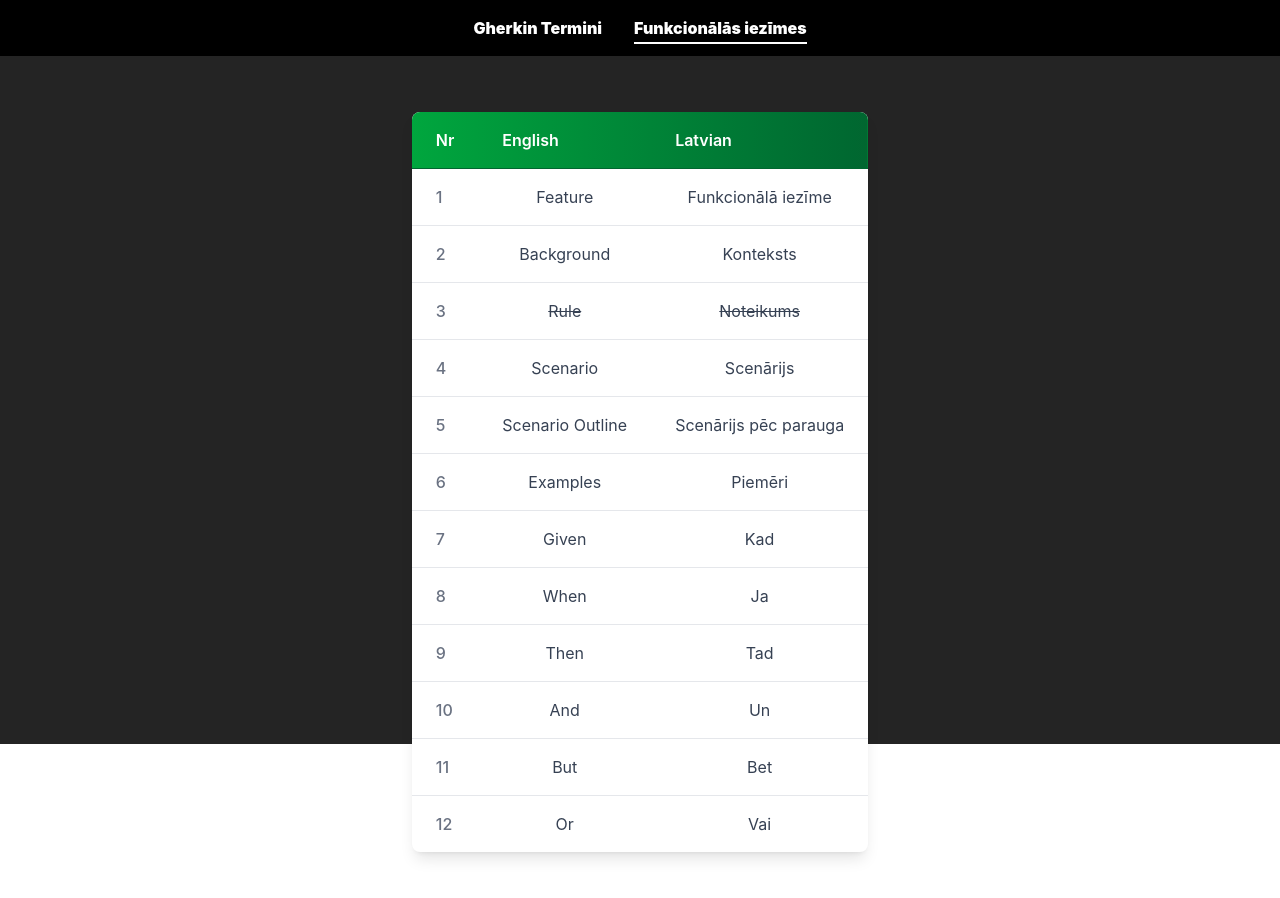
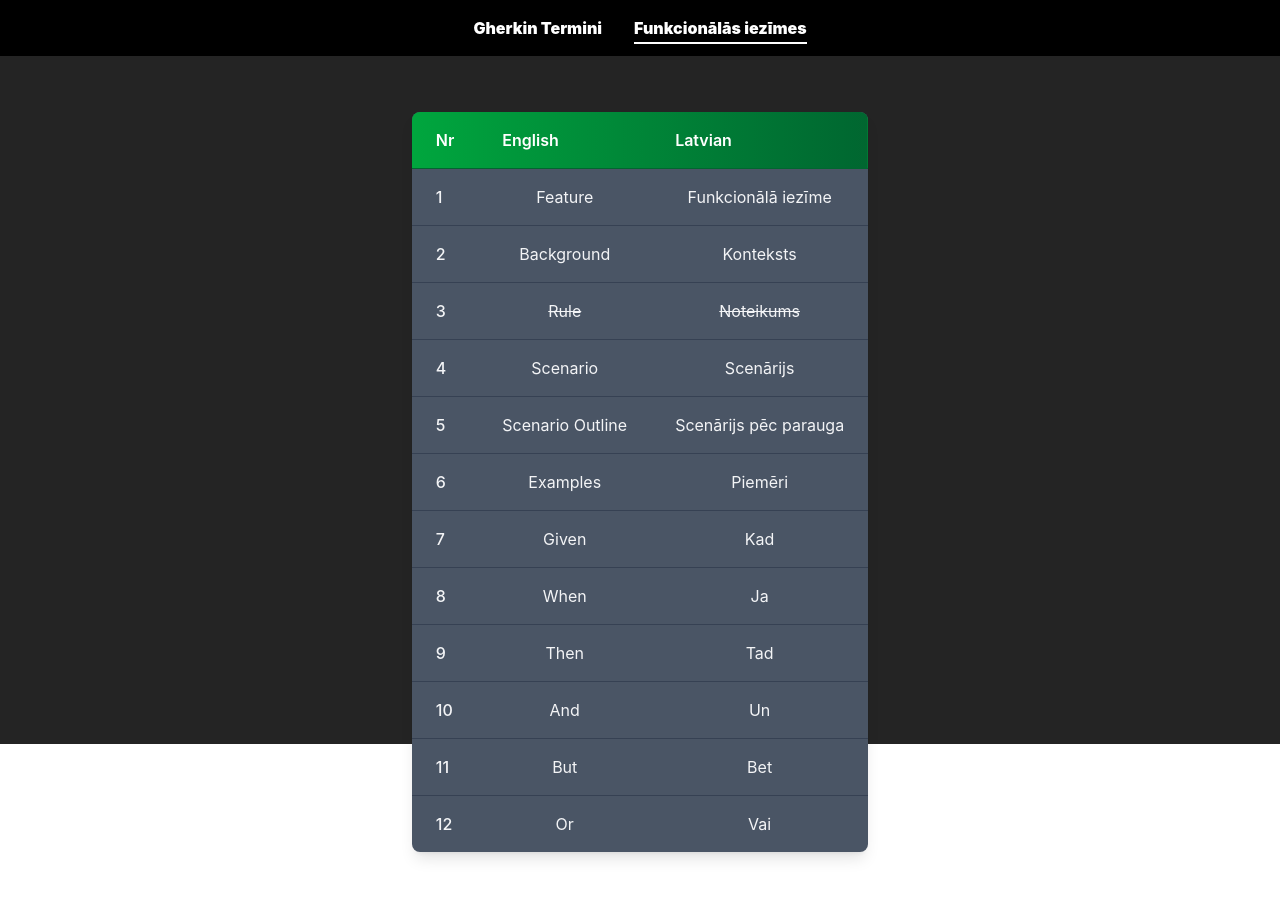
Before and after one commit to Chee3se/Gherkin, a React (Vite) app: page / in a window 1280 px wide. Shown: the top 898 px of the page. Built offline with nearby package versions, Linux system fonts and the light colour scheme; no server answers.

Commit message:
Gherkin fix 12

```diff
--- a/src/components/table/Row.tsx
+++ b/src/components/table/Row.tsx
@@ -2,8 +2,8 @@
 
 export default function Row ({ children, head }: { children: JSX.Element[], head: string }) {
     return (
-        <tr className="hover:bg-gray-50 transition-colors duration-200">
-            <th className="px-6 py-4 text-left font-medium text-gray-500">{head}</th>
+        <tr className="hover:bg-gray-700 transition-colors duration-200">
+            <th className="px-6 py-4 text-left font-medium text-gray-100">{head}</th>
             {children}
         </tr>
     )
--- a/src/components/table/TBody.tsx
+++ b/src/components/table/TBody.tsx
@@ -2,7 +2,7 @@
 
 export default function TBody ({ children }: { children: JSX.Element[] }) {
     return (
-        <tbody className="text-gray-700 divide-y divide-gray-200">
+        <tbody className="text-gray-100 divide-y divide-gray-700">
         {children}
         </tbody>
     )
--- a/src/components/table/Table.tsx
+++ b/src/components/table/Table.tsx
@@ -2,7 +2,7 @@
 
 export default function Table ({ children }: { children: JSX.Element[] }) {
     return (
-        <table className="min-w-full bg-white rounded-lg overflow-hidden shadow-lg border-collapse">
+        <table className="min-w-full bg-gray-600 backdrop-opacity-60 rounded-lg overflow-hidden shadow-lg border-collapse">
             {children}
         </table>
     )
```
